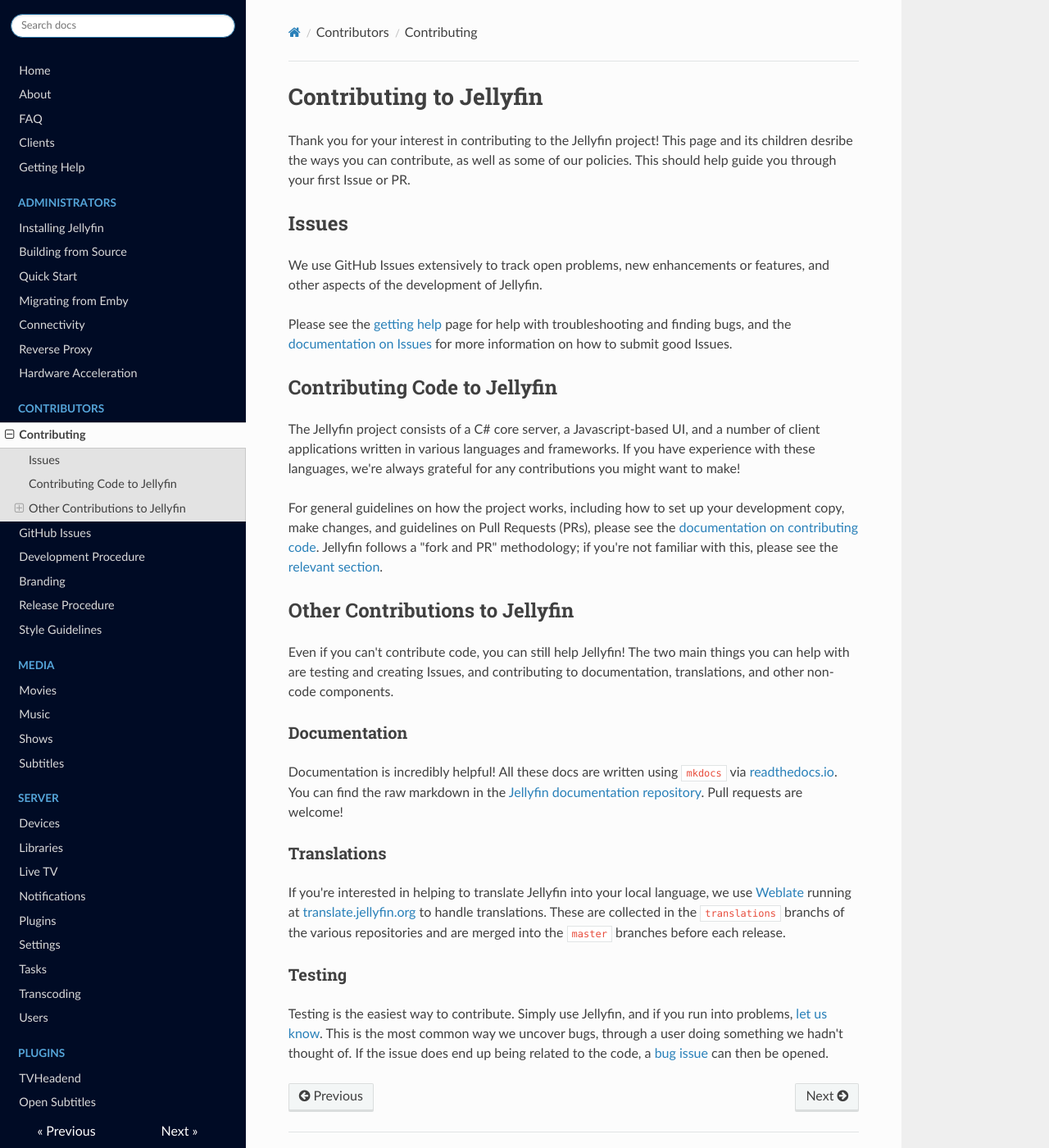
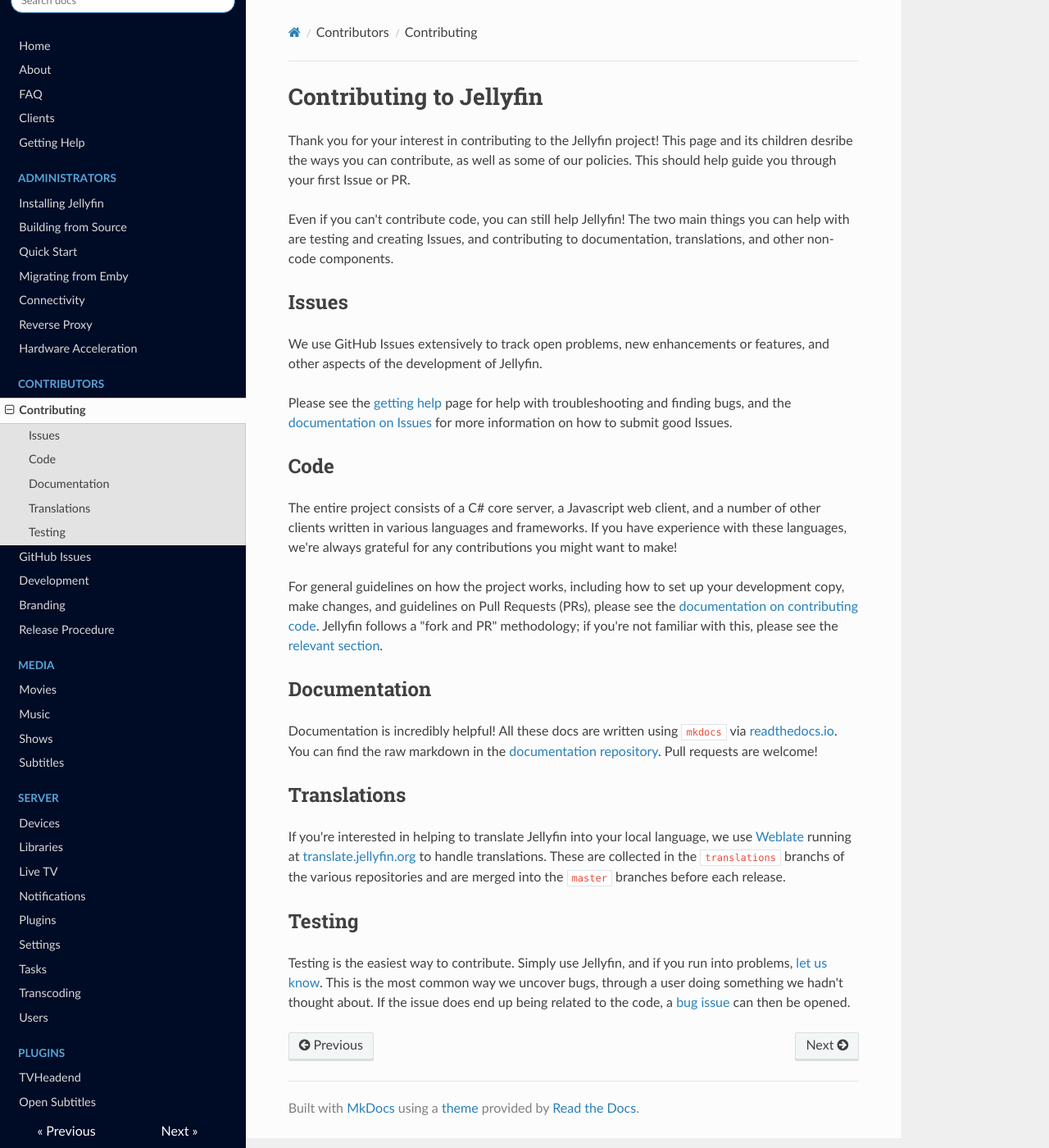
Before and after one commit to jellyfin-archive/jellyfin-docs, an MkDocs documentation site: the page built from docs/contributor-docs/contributing.md, in a window 1280 px wide and 1400 px high. Shown: the whole window at 82% size. Built offline with MkDocs 1.6.1, drawn with Linux system fonts in a browser that asks for light colours; nearby versions of some CDN libraries; old or Windows-style settings are respelled for this version of MkDocs.

Commit message:
layout changes and a small css tweak to hide the subnav

```diff
--- a/docs/contributor-docs/contributing.md
+++ b/docs/contributor-docs/contributing.md
@@ -1,6 +1,8 @@
 # Contributing to Jellyfin
 
 Thank you for your interest in contributing to the Jellyfin project! This page and its children desribe the ways you can contribute, as well as some of our policies. This should help guide you through your first Issue or PR.
+
+Even if you can't contribute code, you can still help Jellyfin! The two main things you can help with are testing and creating Issues, and contributing to documentation, translations, and other non-code components.
 
 ## Issues
 
@@ -8,24 +10,20 @@ We use GitHub Issues extensively to track open problems, new enhancements or fea
 
 Please see the [getting help](/user-docs/getting-help) page for help with troubleshooting and finding bugs, and the [documentation on Issues](/contributor-docs/issues) for more information on how to submit good Issues.
 
-## Contributing Code to Jellyfin
+## Code
 
-The Jellyfin project consists of a C# core server, a Javascript-based UI, and a number of client applications written in various languages and frameworks. If you have experience with these languages, we're always grateful for any contributions you might want to make!
+The entire project consists of a C# core server, a Javascript web client, and a number of other clients written in various languages and frameworks. If you have experience with these languages, we're always grateful for any contributions you might want to make!
 
 For general guidelines on how the project works, including how to set up your development copy, make changes, and guidelines on Pull Requests (PRs), please see the [documentation on contributing code](/contributor-docs/contributing-code). Jellyfin follows a "fork and PR" methodology; if you're not familiar with this, please see the [relevant section](/contributor-docs/contributing-code#set-up-your-copy-of-the-repo).
 
-## Other Contributions to Jellyfin
+## Documentation
 
-Even if you can't contribute code, you can still help Jellyfin! The two main things you can help with are testing and creating Issues, and contributing to documentation, translations, and other non-code components.
+Documentation is incredibly helpful! All these docs are written using `mkdocs` via [readthedocs.io](https://readthedocs.io). You can find the raw markdown in the [documentation repository](https://github.com/jellyfin/jellyfin-docs). Pull requests are welcome!
 
-### Documentation
-
-Documentation is incredibly helpful! All these docs are written using `mkdocs` via [readthedocs.io](https://readthedocs.io). You can find the raw markdown in the [Jellyfin documentation repository](https://github.com/jellyfin/jellyfin-docs). Pull requests are welcome!
-
-### Translations
+## Translations
 
 If you're interested in helping to translate Jellyfin into your local language, we use [Weblate](https://weblate.org/en/) running at [translate.jellyfin.org](https://translate.jellyfin.org) to handle translations. These are collected in the `translations` branchs of the various repositories and are merged into the `master` branches before each release.
 
-### Testing
+## Testing
 
-Testing is the easiest way to contribute. Simply use Jellyfin, and if you run into problems, [let us know](/user-docs/getting-help). This is the most common way we uncover bugs, through a user doing something we hadn't thought of. If the issue does end up being related to the code, a [bug issue](/contributor-docs/issues#reporting-bugs) can then be opened.
+Testing is the easiest way to contribute. Simply use Jellyfin, and if you run into problems, [let us know](/user-docs/getting-help). This is the most common way we uncover bugs, through a user doing something we hadn't thought about. If the issue does end up being related to the code, a [bug issue](/contributor-docs/issues#reporting-bugs) can then be opened.
--- a/docs/static/overrides.css
+++ b/docs/static/overrides.css
@@ -22,3 +22,7 @@
     border-top: none;
     border-bottom: none;
 }
+
+.subnav {
+    display: none;
+}
--- a/mkdocs.yml
+++ b/mkdocs.yml
@@ -20,10 +20,9 @@ pages:
   - Contributors:
     - Contributing: 'contributor-docs/contributing.md'
     - GitHub Issues: 'contributor-docs/issues.md'
-    - Development Procedure: 'contributor-docs/contributing-code.md'
+    - Development: 'contributor-docs/contributing-code.md'
     - Branding: 'contributor-docs/branding-guide.md'
     - Release Procedure: 'contributor-docs/release-procedure.md'
-    - Style Guidelines: 'contributor-docs/coding-style.md'
   - Media:
     - Movies: 'media/movies.md'
     - Music: 'media/music.md'
```
Also changed, not shown: README.md (+19 -14 lines), docs/contributor-docs/coding-style.md (deleted, +0 -5 lines).
